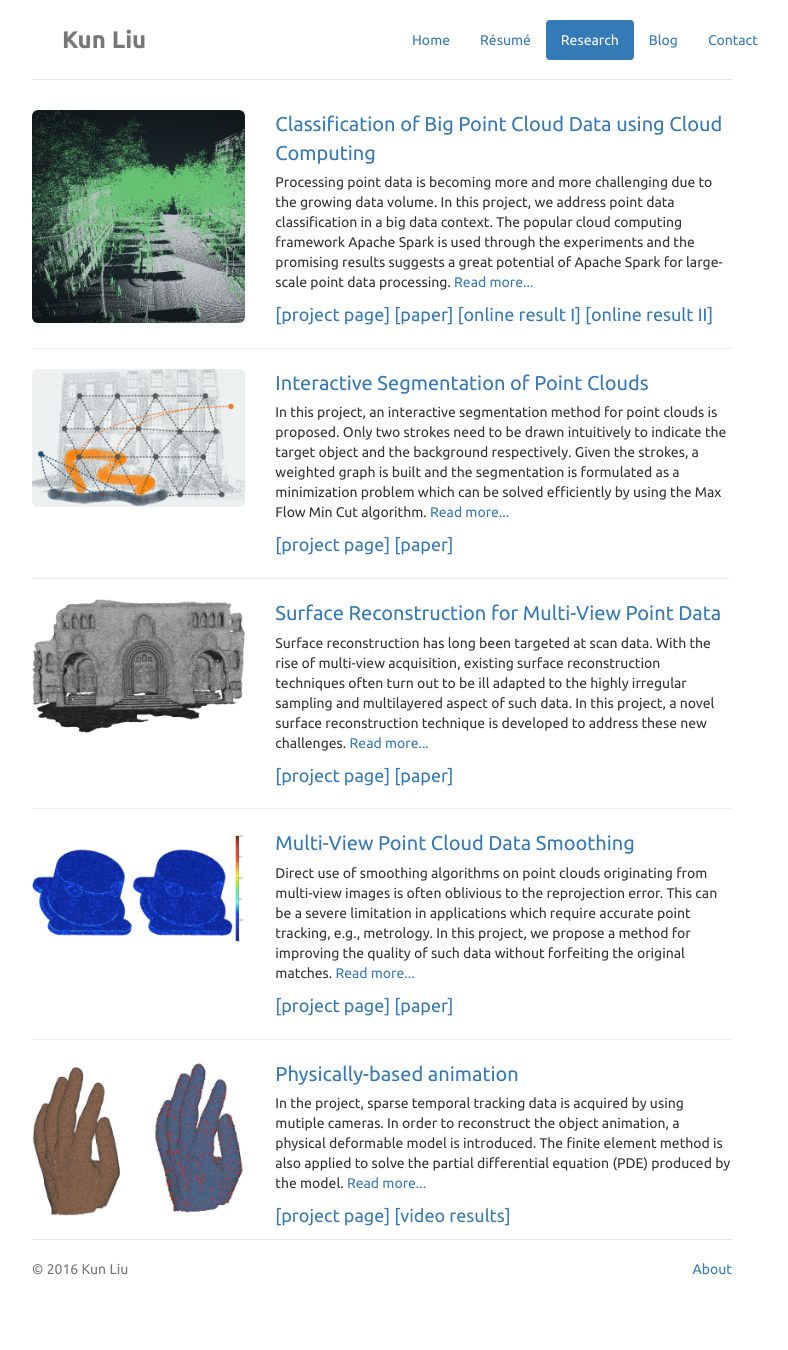
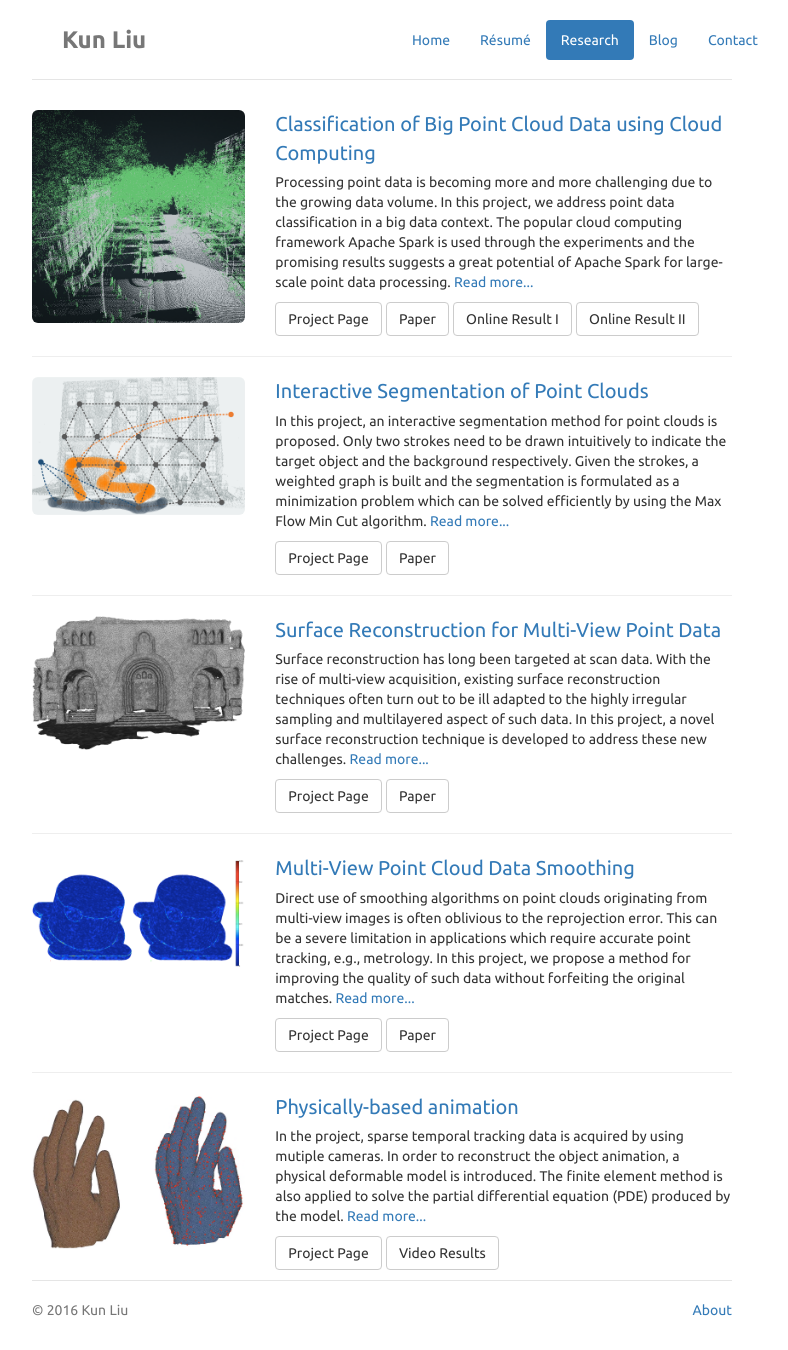
Before and after one commit to kwunlyou/kwunlyou.github.io, a Jekyll site: the page built from research/index.html, in a window 1280 px wide. Shown: the whole page, without its empty margins (258-1046 px from the left). Built offline with Jekyll 4.4.1, drawn with Linux system fonts in a browser that asks for light colours; nearby versions of some CDN libraries; before the commit the page ends 1309 px from its top, so only the background shows below that.

Commit message:
change buttons

```diff
--- a/research/index.html
+++ b/research/index.html
@@ -23,7 +23,7 @@ contact: passive
 			<p>Processing point data is becoming more and more challenging due to the growing data volume. In this project, we address point data classification in a big data context. The popular cloud computing framework Apache Spark is used through the experiments and the promising results suggests a great potential of Apache Spark for large-scale point data processing. <a href="/research/classification_of_big_point_cloud_data_using_cloud_computing">Read more...</a></p>
 		</div>
         <div class="row project-links">
-			<a href="/research/classification_of_big_point_cloud_data_using_cloud_computing">[project page]</a> <a href="/assets/paper/classification_of_big_point_cloud_data_using_cloud_computing.pdf" target="_blank">[paper]</a> <a href="http://146.140.214.149/Toul1_4_LAMB93_000068_dim_rf_result/examples/Toul1_4_LAMB93_000068_dim_rf_result.ply.html" target="_blank">[online result I]</a> <a href="http://146.140.214.149/Toul1_4_LAMB93_000070_dim_rf_result/examples/Toul1_4_LAMB93_000070_dim_rf_result.ply.html" target="_blank">[online result II]</a>
+			<a class="btn btn-default" href="/research/classification_of_big_point_cloud_data_using_cloud_computing" role="button">Project Page</a> <a class="btn btn-default" href="/assets/paper/classification_of_big_point_cloud_data_using_cloud_computing.pdf" role="button" target="_blank">Paper</a> <a class="btn btn-default" href="http://146.140.214.149/Toul1_4_LAMB93_000068_dim_rf_result/examples/Toul1_4_LAMB93_000068_dim_rf_result.ply.html" role="button" target="_blank">Online Result I</a> <a class="btn btn-default" href="http://146.140.214.149/Toul1_4_LAMB93_000070_dim_rf_result/examples/Toul1_4_LAMB93_000070_dim_rf_result.ply.html" role="button" target="_blank">Online Result II</a>
 		</div>
 	</div>
 </div>
@@ -44,7 +44,7 @@ contact: passive
 			<p>In this project, an interactive segmentation method for point clouds is proposed. Only two strokes need to be drawn intuitively to indicate the target object and the background respectively. Given the strokes, a weighted graph is built and the segmentation is formulated as a minimization problem which can be solved efficiently by using the Max Flow Min Cut algorithm. <a href="/research/interactive_segmentation_of_point_clouds">Read more...</a></p>
 		</div>
         <div class="row project-links">
-			<a href="/research/interactive_segmentation_of_point_clouds">[project page]</a> <a href="/assets/paper/interactive_segmentation_of_point_clouds.pdf" target="_blank">[paper]</a>
+			<a class="btn btn-default" href="/research/interactive_segmentation_of_point_clouds" role="button">Project Page</a> <a class="btn btn-default" href="/assets/paper/interactive_segmentation_of_point_clouds.pdf" role="button" target="_blank">Paper</a>
 		</div>
 	</div>
 </div>
@@ -65,7 +65,7 @@ contact: passive
 			<p>Surface reconstruction has long been targeted at scan data. With the rise of multi-view acquisition, existing surface reconstruction techniques often turn out to be ill adapted to the highly irregular sampling and multilayered aspect of such data. In this project, a novel surface reconstruction technique is developed to address these new challenges. <a href="/research/surface_reconstruction_for_multi_view_point_data">Read more...</a></p>
 		</div>
         <div class="row project-links">
-			<a href="/research/surface_reconstruction_for_multi_view_point_data">[project page]</a> <a href="/assets/paper/surface_reconstruction_for_multi_view_point_data.pdf" target="_blank">[paper]</a>
+			<a class="btn btn-default" href="/research/surface_reconstruction_for_multi_view_point_data" role="button">Project Page</a> <a class="btn btn-default" href="/assets/paper/surface_reconstruction_for_multi_view_point_data.pdf" role="button" target="_blank">Paper</a>
 		</div>
 	</div>
 </div>
@@ -87,7 +87,7 @@ contact: passive
 In this project, we propose a method for improving the quality of such data without forfeiting the original matches. <a href="/research/multi_view_point_cloud_data_smoothing">Read more...</a></p>
 		</div>
         <div class="row project-links">
-			<a href="/research/multi_view_point_cloud_data_smoothing">[project page]</a> <a href="/assets/paper/multi_view_point_cloud_data_smoothing.pdf" target="_blank">[paper]</a>
+			<a class="btn btn-default" href="/research/multi_view_point_cloud_data_smoothing" role="button">Project Page</a> <a class="btn btn-default" href="/assets/paper/multi_view_point_cloud_data_smoothing.pdf" role="button" target="_blank">Paper</a>
 		</div>
 	</div>
 </div>
@@ -108,7 +108,7 @@ In this project, we propose a method for improving the quality of such data with
 			<p>In the project, sparse temporal tracking data is acquired by using mutiple cameras. In order to reconstruct the object animation, a physical deformable model is introduced. The finite element method is also applied to solve the partial differential equation (PDE) produced by the model. <a href="/research/physically_based_animation">Read more...</a></p>
 		</div>
         <div class="row project-links">
-			<a href="/research/physically_based_animation">[project page]</a> <a href="https://www.youtube.com/watch?v=-SUiSLNb9qI&list=PLE5RyoEZFxX4PR5Z8S2pERGZJjTRJi-j_" target="_blank">[video results]</a>
+			<a class="btn btn-default" href="/research/physically_based_animation" role="button">Project Page</a> <a class="btn btn-default" href="https://www.youtube.com/watch?v=-SUiSLNb9qI&list=PLE5RyoEZFxX4PR5Z8S2pERGZJjTRJi-j_" role="button" target="_blank">Video Results</a>
 		</div>
 	</div>
 </div>
```
